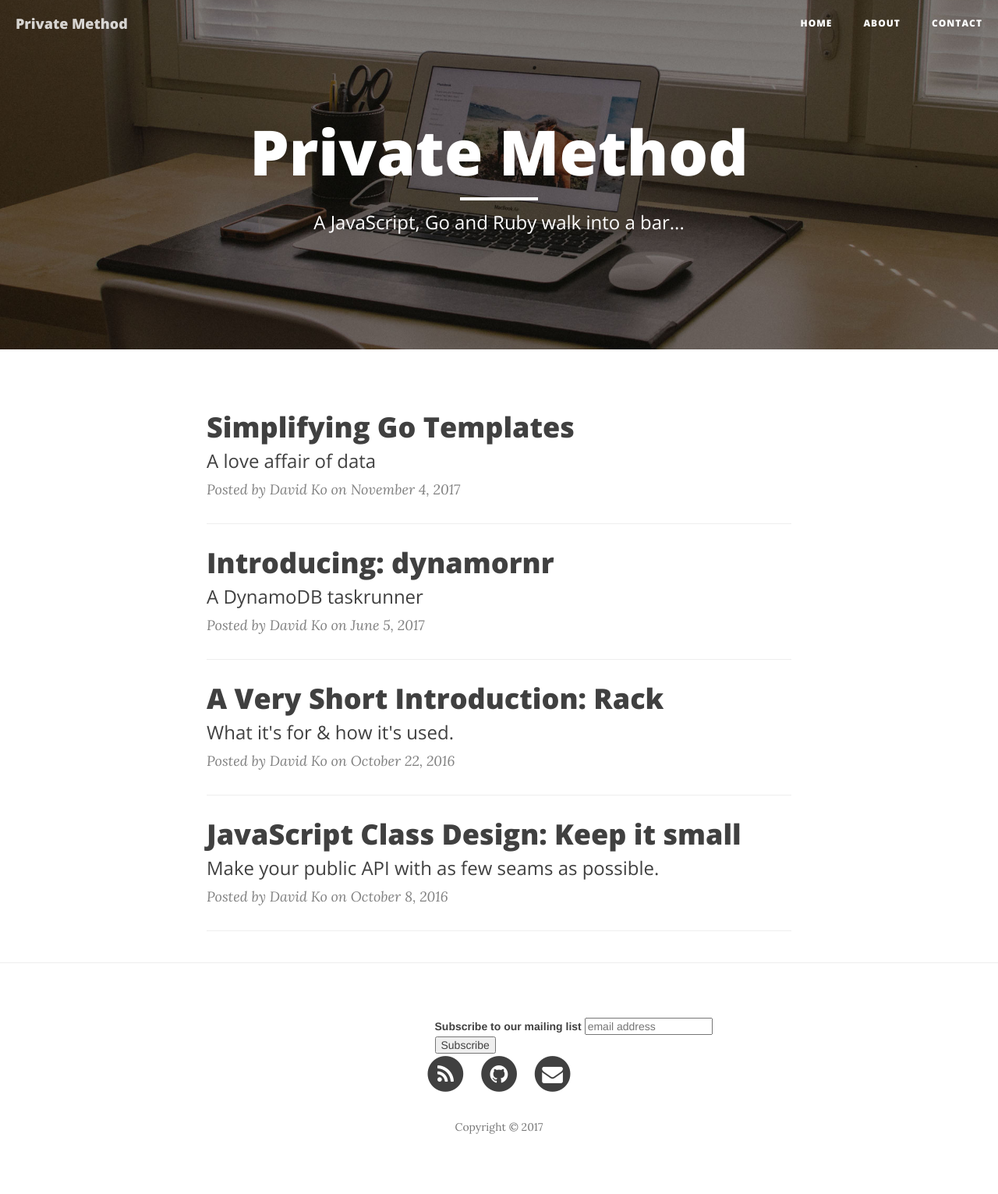
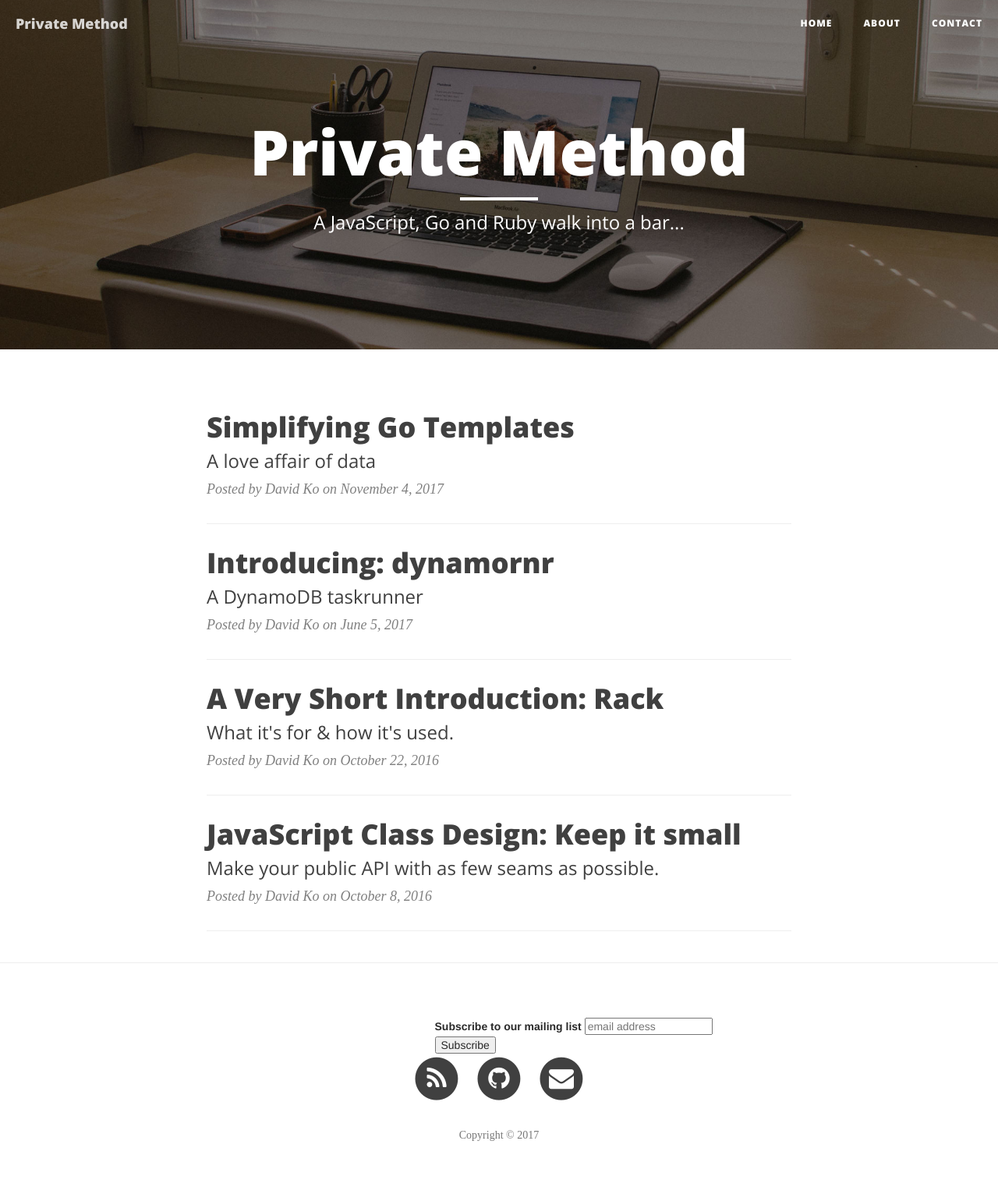
Before and after one commit to nycdavid/engineering-records, a Jekyll site: the page built from index.html, in a window 1280 px wide. Shown: the whole page at 78% size. Built offline with Jekyll 4.4.1, drawn with Linux system fonts in a browser that asks for light colours; nearby versions of some CDN libraries; some web fonts are replaced; the list of posts is cut into pages by our own code; comment, search, counter and statistics services are not loaded.

Commit message:
Change font and color

```diff
--- a/_includes/head.html
+++ b/_includes/head.html
@@ -21,7 +21,7 @@
 
     <!-- Custom Fonts -->
     <link href="//maxcdn.bootstrapcdn.com/font-awesome/4.3.0/css/font-awesome.min.css" rel="stylesheet" type="text/css">
-    <link href='//fonts.googleapis.com/css?family=Lora:400,700,400italic,700italic' rel='stylesheet' type='text/css'>
+    <link href="https://fonts.googleapis.com/css?family=Sumana:400,700" rel="stylesheet">
     <link href='//fonts.googleapis.com/css?family=Open+Sans:300italic,400italic,600italic,700italic,800italic,400,300,600,700,800' rel='stylesheet' type='text/css'>
 
     <!-- HTML5 Shim and Respond.js IE8 support of HTML5 elements and media queries -->
--- a/css/clean-blog.css
+++ b/css/clean-blog.css
@@ -5,9 +5,9 @@
  */
 
 body {
-  font-family: 'Lora', 'Times New Roman', serif;
-  font-size: 20px;
-  color: #404040;
+  font-family: 'Sumana', 'Times New Roman', serif;
+  font-size: 24px;
+  color: rgba(0,0,0,0.84)
 }
 p {
   line-height: 1.5;
```
